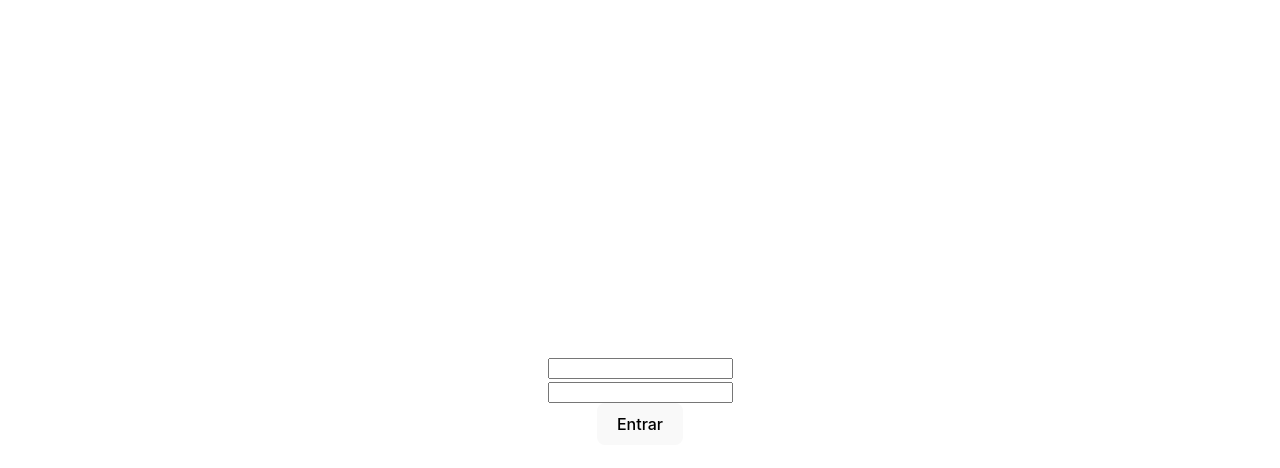
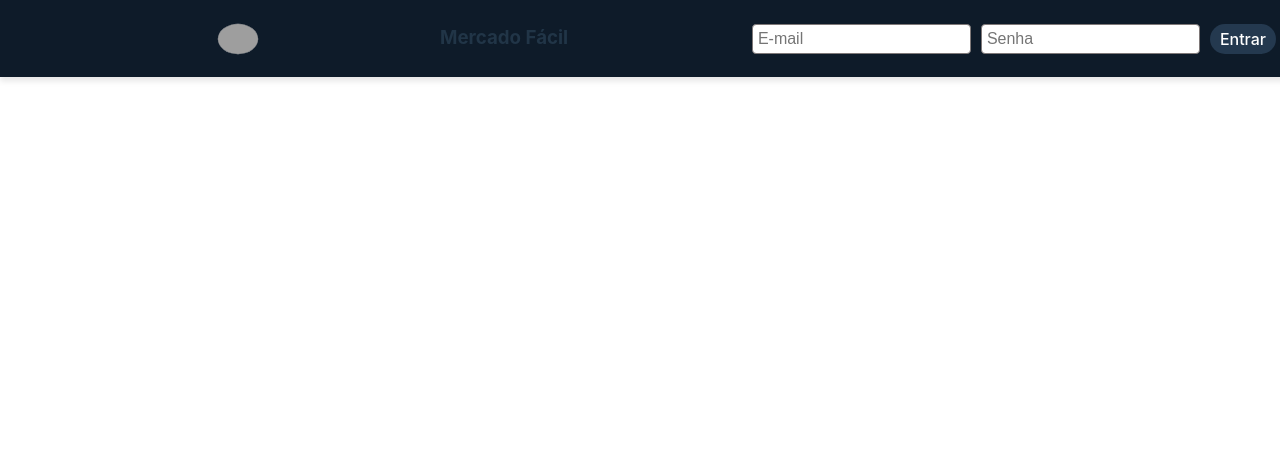
Before and after one commit to qmclouca/MercadoFacilFront, a React (Vite) app: page / in a window 1280 px wide. Shown: the top 468 px of the page. Built offline with nearby package versions, Linux system fonts and the light colour scheme; grey boxes are pictures that could not be loaded.

Commit message:
estilo página de login

```diff
--- a/src/Componentes/Login/Login.css
+++ b/src/Componentes/Login/Login.css
@@ -0,0 +1,67 @@
+/* Contêiner que coloca a imagem à esquerda e o formulário à direita */
+.login-container {
+    display: flex;
+    justify-content: space-between;
+    align-items: center;
+    padding: 10px 20px;
+    height: 25px; /* Ajusta o tamanho da barra de navegação */
+}
+
+/* Estilizando o formulário */
+.LoginForm {
+    flex: 1;
+    display: flex;
+    justify-content: flex-end;
+    align-items: center;
+}
+
+/* Estilizando o formulário para que os inputs e o botão fiquem em linha */
+.login-form-inline {
+    display: flex;
+    align-items: center;
+}
+
+.login-form-inline input {
+    margin-right: 10px;
+    padding: 5px;
+    font-size: 1rem;
+    border: 1px solid #7e7878;
+    border-radius: 4px;
+}
+
+.submit-button {
+    padding: 5px 10px;
+    font-size: 1rem;
+    background-color: #24394f;
+    color: white;
+    border: none;
+    border-radius: 30px;
+    cursor: pointer;
+}
+
+.submit-button:hover {
+    background-color: #37577a;
+}
+
+/* Estilizando a imagem */
+.image-container {
+    flex: 1;
+    display: flex;
+    justify-content: flex-start;
+    align-items: flex-start;
+    padding-left: 0px;
+}
+
+.image-container img {
+    transform: scale(0.1);
+    border-radius: 50%;
+    border: 2px solid #ccc;
+}
+
+/* Estilizando o título */
+.spacer {
+    flex: 1;
+    text-align: left;
+    font-size: 1.0rem;
+    font-weight: bold;
+}
--- a/src/Componentes/Login/Login.tsx
+++ b/src/Componentes/Login/Login.tsx
@@ -1,6 +1,8 @@
 import { useState } from "react";
 import { LoginData } from "../../Interfaces/LoginData";
 import { LoginAPI } from "../../Servicos/MercadoFacilAPI";
+import './Login.css';
+
 const Login = () => {
     const [loginData, setLoginData] = useState<LoginData>({
         email: '',
@@ -8,58 +10,59 @@ const Login = () => {
     });
 
     const handleLogin = (event: React.ChangeEvent<HTMLInputElement>) => {
-        const { name, value} = event.target;
+        const { name, value } = event.target;
         setLoginData({
             ...loginData,
             [name]: value
         });
     }
 
-    const  handleSubmit = async (event: React.MouseEventHandler<HTMLButtonElement> | any) =>{
+    const handleSubmit = async (event: React.MouseEventHandler<HTMLButtonElement> | any) => {
         event.preventDefault();
-            try{
+        try {
             const response = await LoginAPI(loginData);
-                if (response.data && response.status === 200){
+            if (response.data && response.status === 200) {
                 alert('Login realizado com sucesso');
                 sessionStorage.setItem('token', response.data.token);
                 const testeRecuperaDado = sessionStorage.getItem('token');
                 alert('Dado Recuperado do session storage: ' + testeRecuperaDado);
-                }
-                else{
+            } else {
                 alert('Falha no login');
             }
-            }
-            catch (e){
-                       console.error('Falha no login' + e.message);
+        } catch (e) {
+            console.error('Falha no login: ' + e.message);
         }
     }
 
     return (
-        <>
+        <div className="login-container">
+            <div className="image-container">
+                <img src="https://github.com/qmclouca.png" alt="GitHub Avatar" />
+            </div>
+            <div className="spacer">
+                <h3>Mercado Fácil</h3>
+            </div>
             <div className="LoginForm">
-            <div className="LoginInputs">
-                <form>
-                    <div>
+                <form className="login-form-inline">
                     <input
                         type="text"
                         name="email"
+                        placeholder="E-mail"
                         value={loginData.email}
-                            onChange = {handleLogin}
+                        onChange={handleLogin}
                     />
-                    </div>
-                    <div>
                     <input
                         type="password"
                         name="password"
+                        placeholder="Senha"
                         value={loginData.password}
-                            onChange = {handleLogin}
+                        onChange={handleLogin}
                     />
-                    </div>
-                    <button className="buttonMargin" onClick={handleSubmit}>Entrar</button>
+                    <button className="submit-button" onClick={handleSubmit}>Entrar</button>
                 </form>
             </div>
         </div>
-        </>
     );
 }
+
 export default Login;
--- /dev/null
+++ b/src/Componentes/NavBar/NavBar.css
@@ -0,0 +1,15 @@
+.fixed-navbar {
+    position: fixed;
+    top: 0;
+    left: 0;
+    width: 100%;
+    z-index: 1000;
+    background-color: #0e1b29;
+    padding: 1rem;
+    box-shadow: 0 4px 6px rgba(0, 0, 0, 0.1); /* Opcional: sombra para destacar */
+}
+
+
+.content {
+    padding-top: 80px;
+}
--- /dev/null
+++ b/src/Componentes/NavBar/NavBar.tsx
@@ -0,0 +1,16 @@
+import Login from "../Login/Login";
+import './NavBar.css'; // Importando o CSS específico para o NavBar
+
+const NavBar = () => {
+    return (
+        <>
+            <nav className="navbar bg-body-tertiary fixed-navbar">
+                <div className="container-fluid">
+                    <Login/>
+                </div>
+            </nav>
+        </>
+    );
+}
+
+export default NavBar;
--- a/src/Paginas/Home/Home.tsx
+++ b/src/Paginas/Home/Home.tsx
@@ -1,10 +1,10 @@
-import Login from '../../Componentes/Login/Login';
+import NavBar from '../../Componentes/NavBar/NavBar';
 import './Home.css';
 const Home = () => {
     return(
         <>
             <div>
-                <Login/>
+                <NavBar/>
             </div>
         </>
     );
```
Lines whose indentation alone changed are shown as unchanged.
